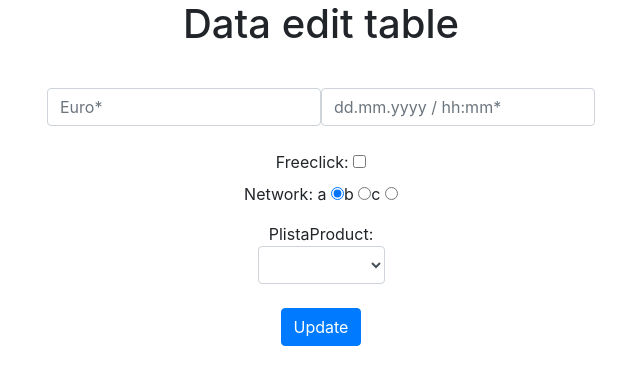
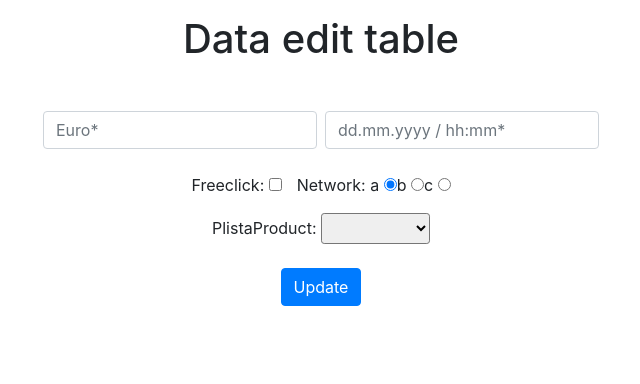
Before and after one commit to lustigepepe/Angular6_ReactiveForms, an Angular app: page /edit/1 in a window 1280 px wide. Shown: the top 384 px of the page, without its empty margins (319-959 px from the left). Built offline with nearby package versions, Linux system fonts and the light colour scheme.

Commit message:
changed design

```diff
--- a/src/app/app.component.css
+++ b/src/app/app.component.css
@@ -1,6 +1,15 @@
-/* @-moz-document url-prefix() {
+@-moz-document url-prefix() {
     button {
         padding: 0px;
         margin: 0;
     }
-} */
+}
+
+.root {
+    text-align:center;
+    padding-top: 15px;
+
+}
+.generalAlignment {
+    padding-top: 20px;
+}
--- a/src/app/app.component.html
+++ b/src/app/app.component.html
@@ -1,6 +1,8 @@
-<div style="text-align:center">
+<div class="root">
     <h1>
         {{ title }}
     </h1>
-    <router-outlet></router-outlet>
+    <div class="generalAlignment">
+        <router-outlet></router-outlet>
+    </div>
 </div>
--- a/src/app/edit-view/edit-view.component.css
+++ b/src/app/edit-view/edit-view.component.css
@@ -1,3 +1,12 @@
 .adjust {
-    margin-top: 20px;
+  margin-top: 10px;
 }
+
+.rowAdjust {
+  padding-left: 8px;
+
+}
+
+.adjustNetwork {
+    padding-left: 15px;
+}
--- a/src/app/edit-view/edit-view.component.html
+++ b/src/app/edit-view/edit-view.component.html
@@ -9,7 +9,7 @@
             <div *ngIf="f.euro.errors.required">Euro is required</div>
           </div>
         </div>
-        <div class="col-">
+        <div class="col- rowAdjust">
           <input type="datetime" class="form-control adjust" formControlName="dateTime" placeholder="dd.mm.yyyy / hh:mm*"
             [ngClass]="{ 'is-invalid': submitted && f.dateTime.errors }">
           <div *ngIf="submitted && f.dateTime.errors" class="invalid-feedback">
@@ -19,10 +19,16 @@
       </div>
     </div>
     <br>
-    <label>
+    <div class="container">
+      <div class="row justify-content-center">
+        <div class="col-">
+          <label class="form-check-label">
             Freeclick:
             <input type="checkbox" formControlName="freeclick">
           </label>
+
+        </div>
+        <div class="col- adjustNetwork">
           <form [formGroup]="networkForm">
             <label>
               Network:
@@ -37,11 +43,14 @@
               </label>
             </label>
           </form>
+        </div>
+      </div>
+    </div>
     <form [formGroup]="plistaProduct">
       <div class="form-group">
         <label>
           PlistaProduct:
-          <select class="form-control" formControlName="products">
+          <select class="form-control-sm" formControlName="products">
             <option *ngFor="let pro of products" [ngValue]="pro">
               {{ pro.name }}
             </option>
```
Lines whose indentation alone changed are shown as unchanged.
